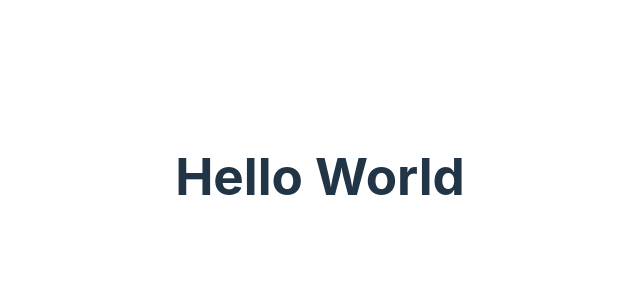
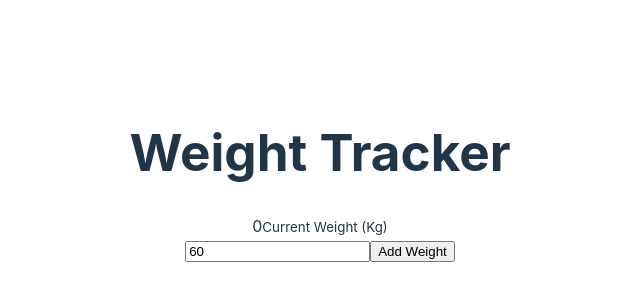
Before and after one commit to renatofm-dev/Weight-Tracker, a Vue app: page / in a window 1280 px wide. Shown: the part 224-524 px from the top of the page, without its empty margins (320-960 px from the left). Built offline with nearby package versions, Linux system fonts and the light colour scheme.

Commit message:
add form to app

```diff
--- a/src/App.vue
+++ b/src/App.vue
@@ -24,7 +24,19 @@ const addWeight = () => {
 </script>
 
 <template>
-  <h1>Hello World</h1>
+  <main>
+    <h1>Weight Tracker</h1>
+
+    <div class="current">
+      <span>{{ currentWeight.weight }}</span>
+      <small>Current Weight (Kg)</small>
+
+      <form @submit.prevent="addWeight">
+        <input type="number" step="0.1" v-model="weightInput">
+        <input type="submit" value="Add Weight">
+      </form>
+    </div>
+  </main>
 </template>
 
 <style scoped>
```
